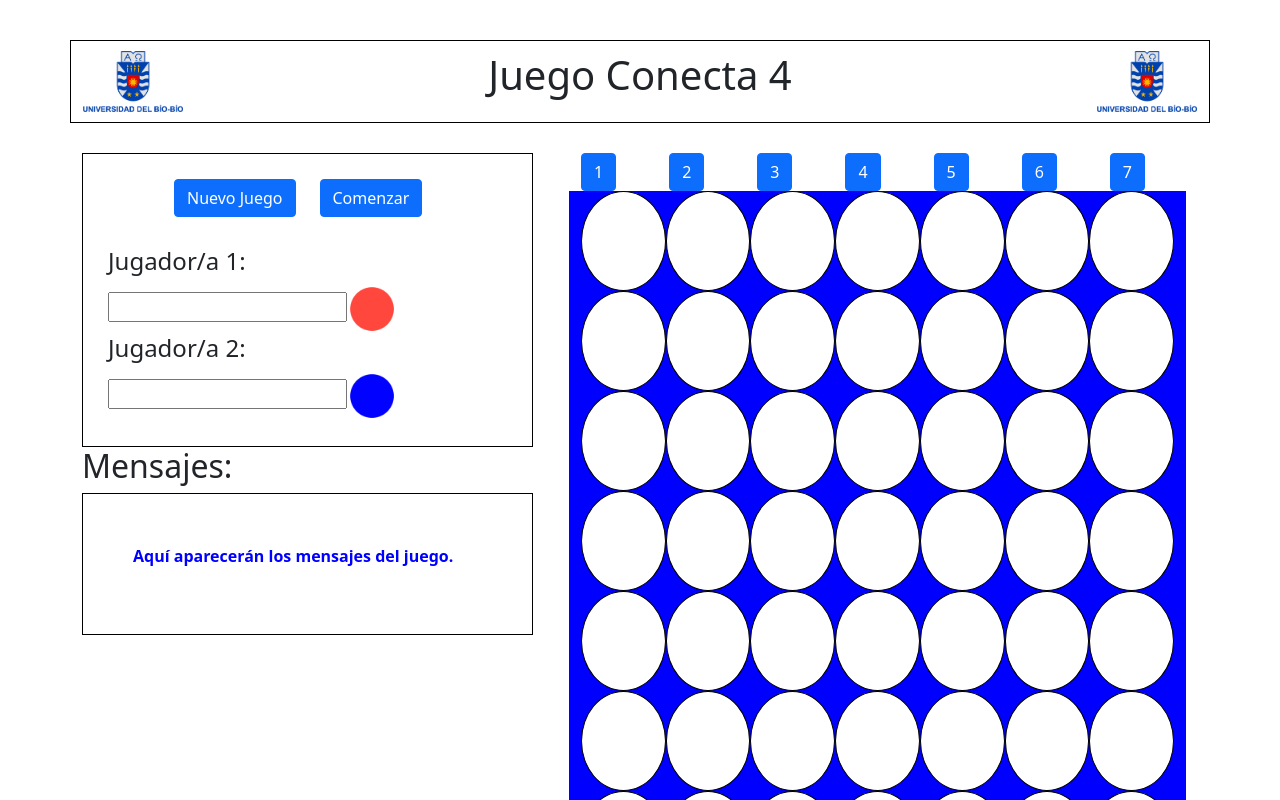
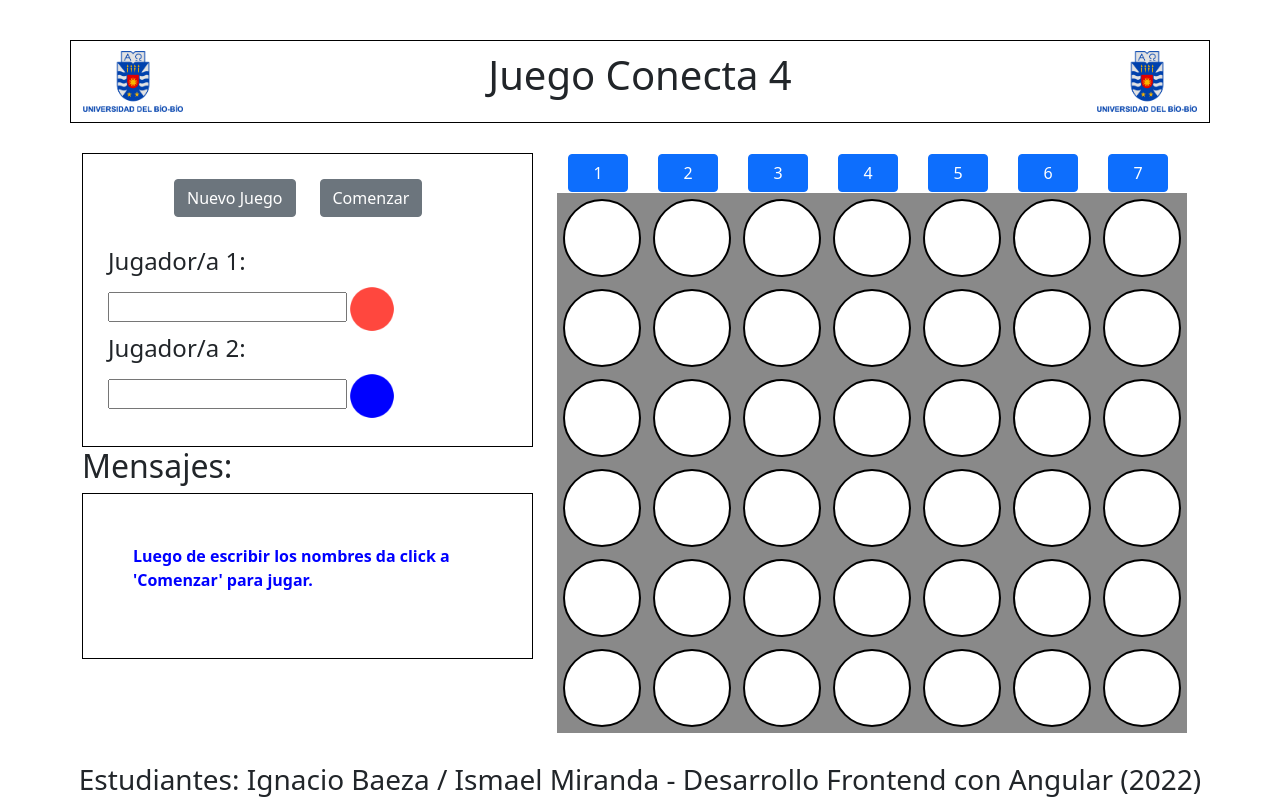
Before and after one commit to ismaelMirand/Conecta-4-Angular, an Angular app: page / in a window 1280 px wide. Shown: the top 800 px of the page. Built offline with nearby package versions, Linux system fonts and the light colour scheme.

Commit message:
Avace de Lógica - Poner Fichas y mensajes según player

```diff
--- a/src/app/app.component.css
+++ b/src/app/app.component.css
@@ -1,14 +1,43 @@
 body{
     padding-top: 40px;
 }
-tr{
-    background-color: blue;
-}
-td{
-    background-color: white;
-    width: 100px;
-    height: 100px;
-    margin:15px;
-    border: 1px solid black;
+
+.vacio{
+    background-color: rgb(255, 255, 255);
+    width: 78px;
+    height: 78px;
+    border: 2px solid black;
+    margin: 5px;
     border-radius: 50%;
 }
+.rojo{
+    background-color: rgb(255, 0, 0);
+    width: 78px;
+    height: 78px;
+    border: 2px solid black;
+    margin: 5px;
+    border-radius: 50%;
+}
+.azul{
+    background-color: blue;
+    width: 78px;
+    height: 78px;
+    border: 2px solid black;
+    margin: 5px;
+    border-radius: 50%;
+}
+.btn-primary{
+    width: 60px;
+    margin-left: 10px;
+}
+tbody{
+    background-color: rgb(137, 137, 137);
+}
+
+.rojo-gana{
+    background-color: rgb(255, 0, 0);
+    width: 70px;
+    height: 70px;
+    border: 5px solid yellow;
+    border-radius: 50%;
+}
--- a/src/app/app.component.html
+++ b/src/app/app.component.html
@@ -46,22 +46,22 @@
           <div class="container" style="padding-bottom:30px">
             <div class="row">
               <div class="col">
-                <button type="button" class="btn btn-primary" style="float: right;">Nuevo Juego</button>
+                <button type="button" class="btn btn-secondary" style="float: right;">Nuevo Juego</button>
               </div>
               <div class="col">
-                <button type="button" class="btn btn-primary" style="float: left;">Comenzar</button>
+                <button type="button" class="btn btn-secondary" style="float: left;" (click)="comenzarJuego()">Comenzar</button>
               </div>
             </div>
           </div>
           <!-- JUGADOR 1 -->
           <div class="col">
             <h4>Jugador/a 1: </h4>
-            <div><input type="text"> <img src="assets/rojo.png" style="width: 50px;" alt=""></div>
+            <div><input id="nJugador1" type="text"> <img src="assets/rojo.png" style="width: 50px;" alt=""></div>
           </div>
           <!-- JUGADOR 2 -->
           <div class="col">
             <h4>Jugador/a 2: </h4>
-            <div><input type="text"> <img src="assets/azul.png" style="width: 50px;" alt=""></div>
+            <div><input id="nJugador2" type="text"> <img src="assets/azul.png" style="width: 50px;" alt=""></div>
           </div>
         </div>
         <!-- FIN RECUADRO CON BOTONES Y JUGADORES -->
@@ -70,7 +70,7 @@
         <!-- MENSAJE Y RECUADRO PARA MENSAJES -->
         <h2>Mensajes:</h2>
         <div style="padding: 50px; border: 1px solid black">
-          <p style="color:blue;"><b>Aquí aparecerán los mensajes del juego.</b></p>
+          <p style="color:blue;"><b>{{mensaje}}</b></p>
         </div>
         <!-- FIN MENSAJE Y RECUADRO PARA MENSAJES -->
       </div>
@@ -79,49 +79,31 @@
 
 
       <!-- PARTE DERECHA -->
-      <div class="col-7">
-        <div class="container">
-          <div class="row">
-            <div class="col">
-              <button type="button" class="btn btn-primary">1</button>
-            </div>
-            <div class="col">
-              <button type="button" class="btn btn-primary">2</button>
-            </div>
-            <div class="col">
-              <button type="button" class="btn btn-primary">3</button>
-            </div>
-            <div class="col">
-              <button type="button" class="btn btn-primary">4</button>
-            </div>
-            <div class="col">
-              <button type="button" class="btn btn-primary">5</button>
-            </div>
-            <div class="col">
-              <button type="button" class="btn btn-primary">6</button>
-            </div>
-            <div class="col">
-              <button type="button" class="btn btn-primary">7</button>
-            </div>
-          </div>
-            <tbody class=" row">
-                <tr *ngFor="let fila of filas; index as i">
-                  <td class="col"></td>
-                  <td class="col"></td>
-                  <td class="col"></td>
-                  <td class="col"></td>
-                  <td class="col"></td>
-                  <td class="col"></td>
-                  <td class="col"></td>
-
-
-
-
-                </tr>
-            </tbody>
-
-
-        </div>
+      <div class="col-7" >
+        <table>
+          <thead>
+            <tr>
+              <th><button type="button" class="btn btn-primary" (click)="click(0);">1</button></th>
+              <th><button type="button" class="btn btn-primary" (click)="click(1);">2</button></th>
+              <th><button type="button" class="btn btn-primary" (click)="click(2);">3</button></th>
+              <th><button type="button" class="btn btn-primary" (click)="click(3);">4</button></th>
+              <th><button type="button" class="btn btn-primary" (click)="click(4);">5</button></th>
+              <th><button type="button" class="btn btn-primary" (click)="click(5);">6</button></th>
+              <th><button type="button" class="btn btn-primary" (click)="click(6);">7</button></th>
+            </tr>
+          </thead>
+          <!-- TABLERO -->
+          <tbody >
+            <tr *ngFor="let f of filas">
+              <td *ngFor="let c of columnas">
+                <div *ngIf="tablero[f][c]=='vacio'" class="vacio"></div>
+                <div *ngIf="tablero[f][c]=='rojo'" class="rojo"></div>
+                <div *ngIf="tablero[f][c]=='azul'" class="azul"></div>
+              </td>
+            </tr>
+          </tbody>
+          <!-- FIN TABLERO -->
+        </table>
       </div>
 
     </div>
--- a/src/app/app.component.ts
+++ b/src/app/app.component.ts
@@ -1,4 +1,5 @@
 import { Component } from '@angular/core';
+
 
 @Component({
   selector: 'app-root',
@@ -6,6 +7,59 @@ import { Component } from '@angular/core';
   styleUrls: ['./app.component.css']
 })
 export class AppComponent {
+
+
+  tablero: string[][] = [
+    ["vacio", "vacio", "vacio", "vacio", "vacio", "vacio", "vacio"],
+
+    ["vacio", "vacio", "vacio", "vacio", "vacio", "vacio", "vacio"],
+
+    ["vacio", "vacio", "vacio", "vacio", "vacio", "vacio", "vacio"],
+
+    ["vacio", "vacio", "vacio", "vacio", "vacio", "vacio", "vacio"],
+
+    ["vacio", "vacio", "vacio", "vacio", "vacio", "vacio", "vacio"],
+
+    ["vacio", "vacio", "vacio", "vacio", "vacio", "vacio", "vacio"],
+  ];
+
+  juegoIniciado: boolean = false;
+
+  nombreJugador1:string = "Ignacio";
+  nombreJugador2:string = "Ismael";
+
   title = 'Conecta 4';
-  filas: Array<string> = ["", "", "","","","",""];
+  filas: number[] = [0, 1, 2, 3, 4, 5];
+  columnas: number[] = [0, 1, 2, 3, 4, 5, 6];
+
+  mensaje:string="Luego de escribir los nombres da click a 'Comenzar' para jugar."
+  turno:boolean=true;
+
+  filasTotales: number = this.filas.length-1;
+
+  click(col: number): void {
+    var filaALlenar: number = this.filasTotales;
+    do{
+      if (this.tablero[filaALlenar][col] == 'vacio') {
+        this.tablero[filaALlenar][col] = this.turno ? 'rojo': 'azul';
+        this.turno = !this.turno;
+        this.mensaje="Es turno de " + (this.turno ? this.nombreJugador1: this.nombreJugador2);
+        var hayGanador: boolean = this.hayGanador(filaALlenar,col);
+        filaALlenar=-1;
+      }
+      filaALlenar--;
+    }while(filaALlenar>=0);
+  }
+
+  hayGanador(fila:number, columna:number): boolean{
+      return true;
+  }
+
+  comenzarJuego(){
+    this.juegoIniciado=true;
+    this.nombreJugador1 = (<HTMLInputElement>document.getElementById("nJugador1")).value;
+    this.nombreJugador2 = (<HTMLInputElement>document.getElementById("nJugador2")).value;
+    this.mensaje="Es turno de " + (this.turno ? this.nombreJugador1: this.nombreJugador2);
+  }
+
 }
```
